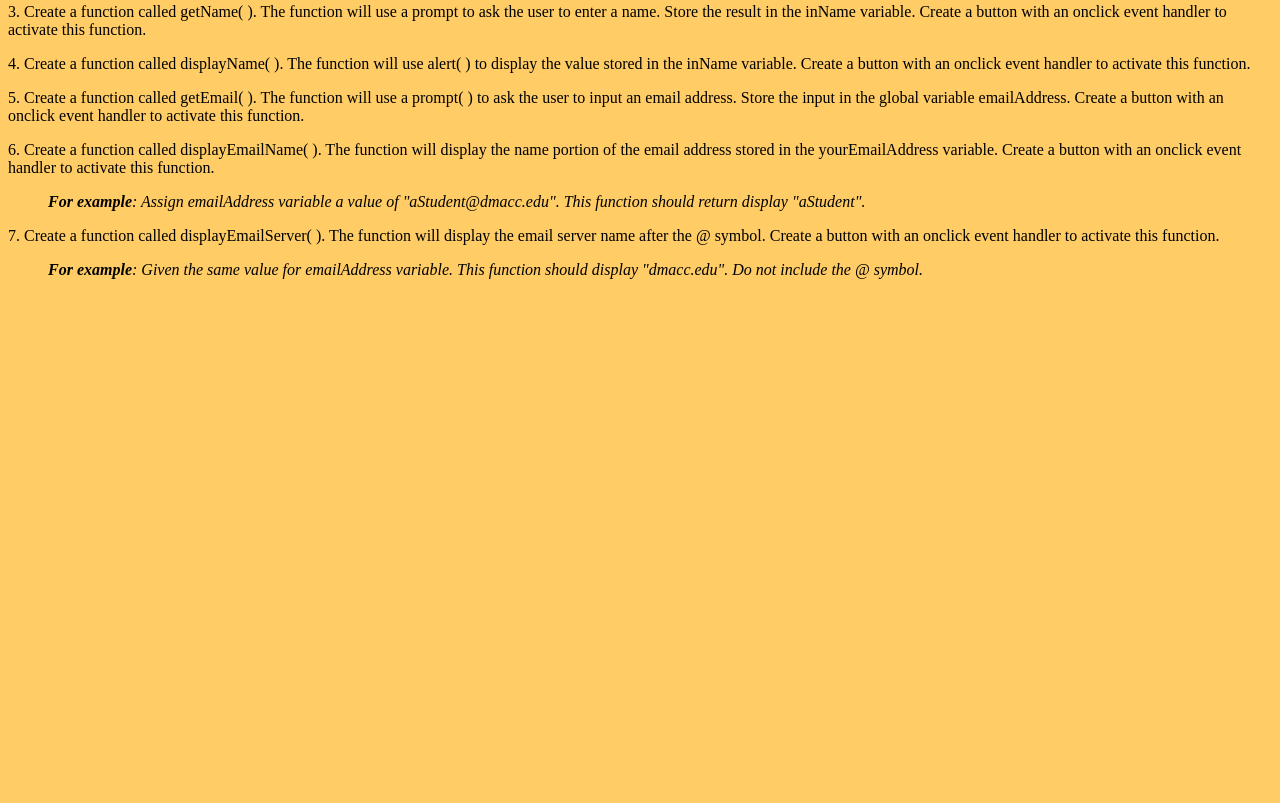
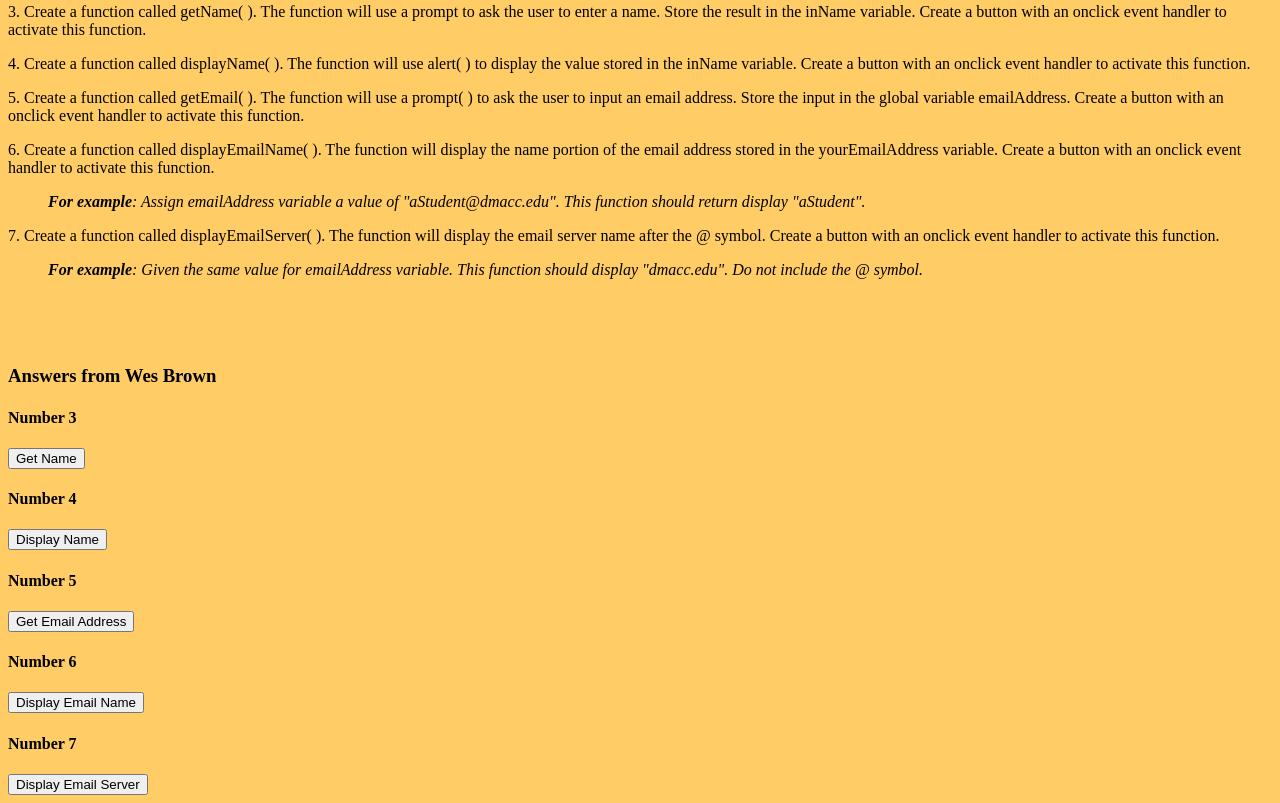
Before and after one commit to WDB40/WDV221, a plain HTML site: page Unit 3/Unit-3 Assignment.html in a window 1280 px wide. Shown: the part 311-1114 px from the top of the page. Before the commit the page ends 800 px from the top, so only its background shows below. Drawn offline with Linux system fonts and the light colour scheme.

Commit message:
Finishing the homework assignments.

```diff
--- a/Unit 3/Unit-3 Assignment.html
+++ b/Unit 3/Unit-3 Assignment.html
@@ -1,8 +1,8 @@
 <!DOCTYPE html>
+<html>
 <head>
-<meta http-equiv="Content-Type" content="text/html; charset=utf-8" />
+<meta http-equiv="Content-Type" content="text/html; charset=utf-8" >
 <title>WDV221 Intro Javascript - Variables and Data Types Assignment</title>
-
 <style>
 
 body {background-color:#FC6;
@@ -16,8 +16,43 @@ body {background-color:#FC6;
 	color:#096;
 }
 
+</style>
+    <script>
 
-</style>
+        //Variable for Number 1
+        var inName = "";
+
+        //Variable for Number 2
+        var emailAddress = "wdbrown@dmacc.edu";
+
+        //Function for Number 3
+        function getName() {
+            inName = prompt("Enter a name: ", "Wes Brown")
+        }
+
+        //Function for Number 4
+        function displayName(){
+            alert(inName);
+        }
+
+        //Function for Number 5
+        function getEmail() {
+            emailAddress = prompt("Enter email address: ", "JohnDoe@site.org");
+        }
+
+        //Function for Number 6
+        function displayEmailName() {
+            var indexOfAtSymbol = emailAddress.indexOf("@");
+            alert(emailAddress.substring(0, indexOfAtSymbol));
+        }
+
+        //Function for Number 7
+        function displayEmailServer() {
+            var indexOfAtSymbol = emailAddress.indexOf("@");
+            alert(emailAddress.substring(indexOfAtSymbol+1));
+        }
+
+    </script>
 </head>
 
 <body>
@@ -45,5 +80,38 @@ body {background-color:#FC6;
 </blockquote>
 <p>&nbsp;</p>
 <p>&nbsp;</p>
+
+
+<main>
+
+    <h3>Answers from Wes Brown</h3>
+
+    <section>
+        <h4>Number 3</h4>
+        <button type="button" onclick="getName()">Get Name</button>
+    </section>
+
+    <section>
+        <h4>Number 4</h4>
+        <button type="button" onclick="displayName()">Display Name</button>
+    </section>
+
+    <section>
+        <h4>Number 5</h4>
+        <button type="button" onclick="getEmail()">Get Email Address</button>
+    </section>
+
+    <section>
+        <h4>Number 6</h4>
+        <button type="button" onclick="displayEmailName()">Display Email Name</button>
+    </section>
+
+    <section>
+        <h4>Number 7</h4>
+        <button type="button" onclick="displayEmailServer()">Display Email Server</button>
+    </section>
+
+</main>
+
 </body>
 </html>
```
Also changed, not shown: Unit 3/FunctionsAssignment.html (+19 -10 lines).
